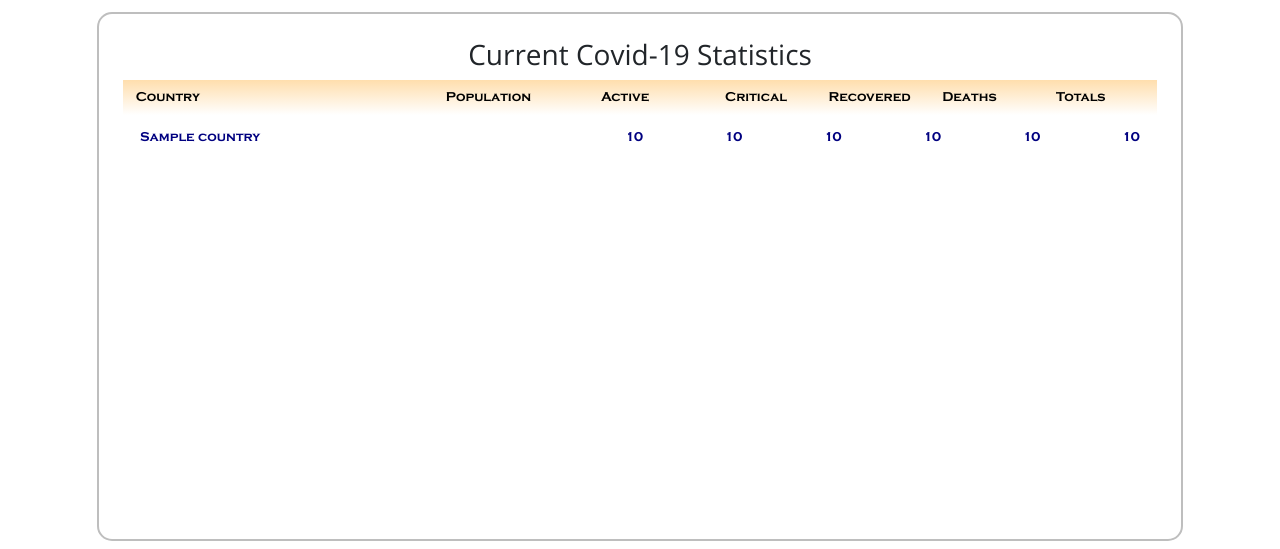
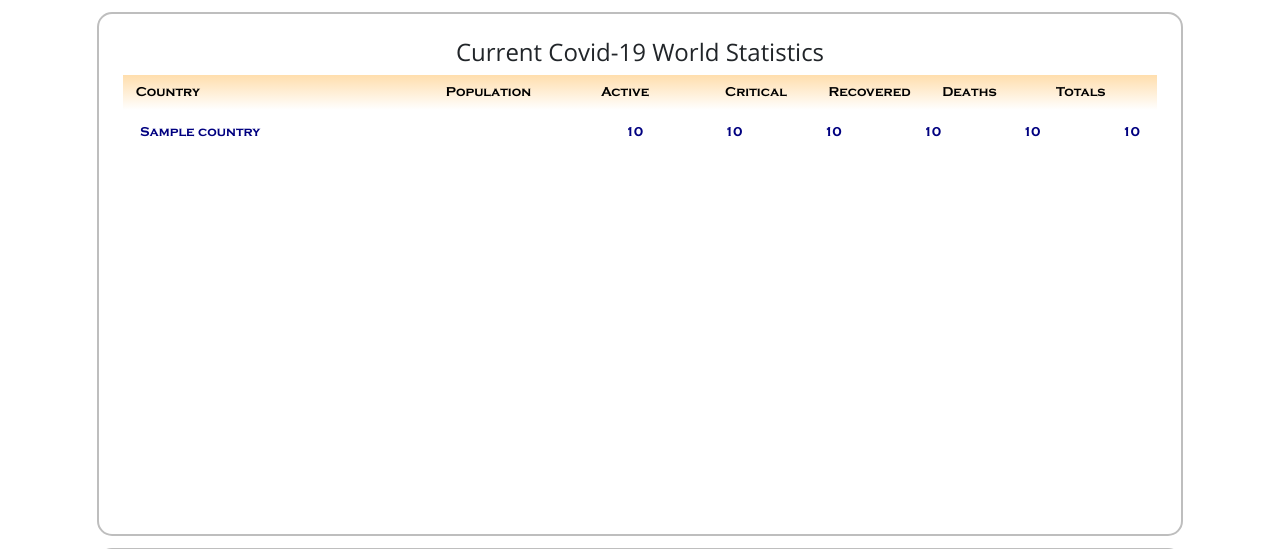
Before and after one commit to hoboland21/webapps, a Django app: template project-data/django/webapps/covid/templates/dashboard.html in a window 1280 px wide; the page is wider, and only the part inside the window is pictured. Shown: the part 76-625 px from the top of that part. Run offline with Django 3.2, Linux system fonts and the light colour scheme; the template is opened without the code that fills it: most values are stand-ins (such as "Sample title", 1, 10 or a date in 2020); data that the repository does not hold is empty; some libraries are stand-ins or nearby versions.

Commit message:
ready to deploy

```diff
--- a/project-data/django/webapps/covid/templates/dash2.html
+++ b/project-data/django/webapps/covid/templates/dash2.html
@@ -27,6 +27,7 @@
  }
 .flex-cell {
 	text-align:center;
+
 }
 .stdbutt {
 	background-color:snow;
@@ -88,6 +89,9 @@ td,th {
 {% csrf_token %}
 <div class="container">
 	<div class="menubox">
+
+  	 	<h4 style="text-align:center">Current Covid-19 State Statistics</h4>
+
 		<div class="flex-head-con">
 			<div class="flex-cell" style="width:28%">
 				<button name="sortfield" value="state">State</button>
--- a/project-data/django/webapps/covid/templates/dashboard.html
+++ b/project-data/django/webapps/covid/templates/dashboard.html
@@ -70,7 +70,7 @@ td,th {
 {% csrf_token %}
 <div class="container">
 <div class="menubox" >
-	<h3 style="text-align:center">Current Covid-19 Statistics</h3>
+	<h4 style="text-align:center">Current Covid-19 World Statistics</h4>
 	<div class="flex-head-con">
 		<div class="flex-cell" style="width:30%">
 			<button name="sortfield" value="country">Country</button>
```
